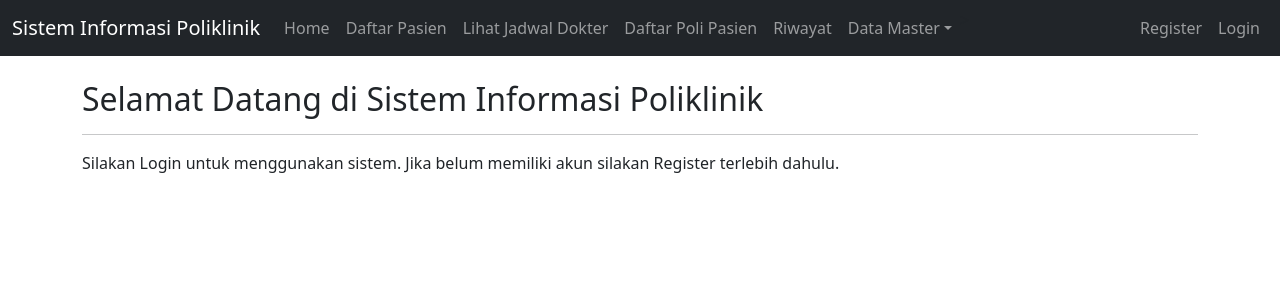
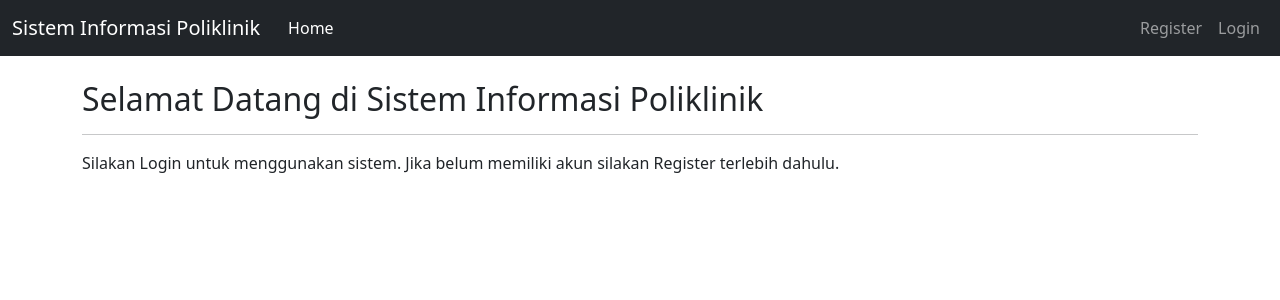
Before and after one commit to manzuel29/BimbinganKarir_poliklinik.web, a PHP site: page /index.php in a window 1280 px wide. Shown: the top 300 px of the page. Run offline with PHP 8.4, Linux system fonts and the light colour scheme.

Commit message:
Update index.php

```diff
--- a/index.php
+++ b/index.php
@@ -3,14 +3,14 @@
 session_start();
 
 if (isset($_SESSION['username'])) {
-    if ($_SESSION['role'] === 'dokter' && (!isset($_GET['page']) || !in_array($_GET['page'], ['index','dokter','pasien', 'periksa','detail_periksa','obat','riwayat','']))) {
+    if ($_SESSION['role'] === 'dokter' && (!isset($_GET['page']) || !in_array($_GET['page'], ['index','dokter','pasien', 'periksa','detail_periksa','obat','riwayat','jadwal_periksa','daftar_poli']))) {
         header('Location: index.php?page=dokter');
         exit;
-    } elseif ($_SESSION['role'] === 'admin' && (!isset($_GET['page']) || !in_array($_GET['page'], ['dokter','pasien','poli','obat']))) {
+    } elseif ($_SESSION['role'] === 'admin' && (!isset($_GET['page']) || !in_array($_GET['page'], ['dokter','pasien','poli','obat','jadwal_periksa']))) {
         header('Location: index.php?page=pasien');
         exit;
-    } elseif ($_SESSION['role'] === 'pasien' && (!isset($_GET['page']) || !in_array($_GET['page'], ['lihat_jadwal_dokter','daftar_pasien','daftar_poli_pasien','riwayat']))) {
-        header('Location: index.php?page=daftar_pasien');
+    } elseif ($_SESSION['role'] === 'pasien' && (!isset($_GET['page']) || !in_array($_GET['page'], ['lihat_jadwal_dokter','daftar_poli','riwayat','pasien']))) {
+        header('Location: index.php?page=pasien');
         exit;
     }
     if(isset($_GET['page'])&& $_GET['page']==='periksa'&& empty($_SESSION['role'])){
@@ -35,73 +35,66 @@ include_once("koneksi.php");
             <button class="navbar-toggler" type="button" data-bs-toggle="collapse" data-bs-target="#navbarNavDropdown" aria-controls="navbarNavDropdown" aria-expanded="false" aria-label="Toggle navigation">
                 <span class="navbar-toggler-icon"></span>
             </button>
+            <nav class="navbar navbar-expand-lg navbar-dark bg-dark">
+    <div class="container-fluid">
+        <a class="nav-link text-white" href="index.php">Home</a>
+        <button class="navbar-toggler" type="button" data-bs-toggle="collapse" data-bs-target="#navbarNavDropdown" aria-controls="navbarNavDropdown" aria-expanded="false" aria-label="Toggle navigation">
+            <span class="navbar-toggler-icon"></span>
+        </button>
         <div class="collapse navbar-collapse" id="navbarNavDropdown">
-                <ul class="navbar-nav">
+            <ul class="navbar-nav me-auto">
+                <?php if (isset($_SESSION['username'])) { ?>
+                    <?php if ($_SESSION['role'] === 'pasien') { ?>
                         <li class="nav-item">
-                        <a class="nav-link" aria-current="page" href="index.php">Home</a>
+                            <a class="nav-link text-white" href="index.php?page=daftar_poli_pasien">Daftar Poli Pasien</a>
+                        </li>
+                    <?php } elseif ($_SESSION['role'] === 'dokter') { ?>
+                        <li class="nav-item">
+                            <a class="nav-link text-white" href="index.php?page=dokter">Dokter</a>
                         </li>
                         <li class="nav-item">
-                            <a class="nav-link" href="index.php?page=daftar_pasien">Daftar Pasien</a>
+                            <a class="nav-link text-white" href="index.php?page=pasien">Pasien</a>
                         </li>
                         <li class="nav-item">
-                            <a class="nav-link" href="index.php?page=lihat_jadwal_dokter">Lihat Jadwal Dokter</a>
+                            <a class="nav-link text-white" href="index.php?page=periksa">Periksa</a>
                         </li>
                         <li class="nav-item">
-                            <a class="nav-link" href="index.php?page=daftar_poli_pasien">Daftar Poli Pasien</a>
+                            <a class="nav-link text-white" href="index.php?page=detail_periksa">Detail Periksa</a>
                         </li>
                         <li class="nav-item">
-                            <a class="nav-link" href="index.php?page=riwayat">Riwayat</a>
+                            <a class="nav-link text-white" href="index.php?page=obat">Obat</a>
                         </li>
-
+                        <li class="nav-item">
+                            <a class="nav-link text-white" href="index.php?page=riwayat">Riwayat</a>
                         </li>
-                </ul>
-                <div class="collapse navbar-collapse" id="navbarNavDropdown">
-                <ul class="navbar-nav">
-                <li class="nav-item dropdown">
-                        <a class="nav-link dropdown-toggle" href="#" role="button" data-bs-toggle="dropdown" aria-expanded="false">Data Master</a>
-                        <ul class="dropdown-menu">
-                        <a>----Kelola Dokter----</a>
-                        <li>
-                                <a class="dropdown-item" href="index.php?page=dokter">Dokter</a>
+                        <li class="nav-item">
+                            <a class="nav-link text-white" href="index.php?page=daftar_poli">Daftar Poli</a>
                         </li>
-                            <li>
-                                <a class="dropdown-item" href="index.php?page=pasien">Pasien</a>
+                        <li class="nav-item">
+                            <a class="nav-link text-white" href="index.php?page=jadwal_periksa">Jadwal Periksa</a>
                         </li>
-                            <li>
-                                <a class="dropdown-item" href="index.php?page=daftar_poli">Daftar Poli</a>
+                    <?php } elseif ($_SESSION['role'] === 'admin') { ?>
+                        <li class="nav-item">
+                            <a class="nav-link text-white" href="index.php?page=dokter">Dokter</a>
                         </li>
-                            <li>
-                                <a class="dropdown-item" href="index.php?page=periksa">Periksa</a>
+                        <li class="nav-item">
+                            <a class="nav-link text-white" href="index.php?page=pasien">Pasien</a>
                         </li>
-                            <li>
-                                <a class="dropdown-item" href="index.php?page=obat">Obat</a>
+                        <li class="nav-item">
+                            <a class="nav-link text-white" href="index.php?page=poli">Poli</a>
                         </li>
-                            <li>
-                                <a class="dropdown-item" href="index.php?page=detail_periksa">Detail Periksa</a>
+                        <li class="nav-item">
+                            <a class="nav-link text-white" href="index.php?page=obat">Obat</a>
                         </li>
-                            <li>
-                                <a class="dropdown-item" href="index.php?page=riwayat">Riwayat</a>
+                        <li class="nav-item">
+                            <a class="nav-link text-white" href="index.php?page=jadwal_periksa">Jadwal Periksa</a>
                         </li>
-                            <a>----Kelola Admin----</a>
-                            <li>
-                                <a class="dropdown-item" href="index.php?page=dokter">Dokter</a>
-                            </li>
-                            <li>
-                                <a class="dropdown-item" href="index.php?page=pasien">Pasien</a>
-                            </li>
-                            <li>
-                                <a class="dropdown-item" href="index.php?page=poli">Poli</a>
-                            </li>
-                            <li>
-                                <a class="dropdown-item" href="index.php?page=obat">Obat</a>
-                            </li>
-                            <li>
-                                <a class="dropdown-item" href="index.php?page=jadwal_periksa">Jadwal Periksa</a>
-                            </li>
-                        </ul>
-                    </li>>
+                    <?php } ?>
+                <?php } ?>
             </ul>
         </div>
+    </div>
+</nav>
 
                 <?php
                 if (isset($_SESSION['username'])) {
```
Lines whose indentation alone changed are shown as unchanged.
